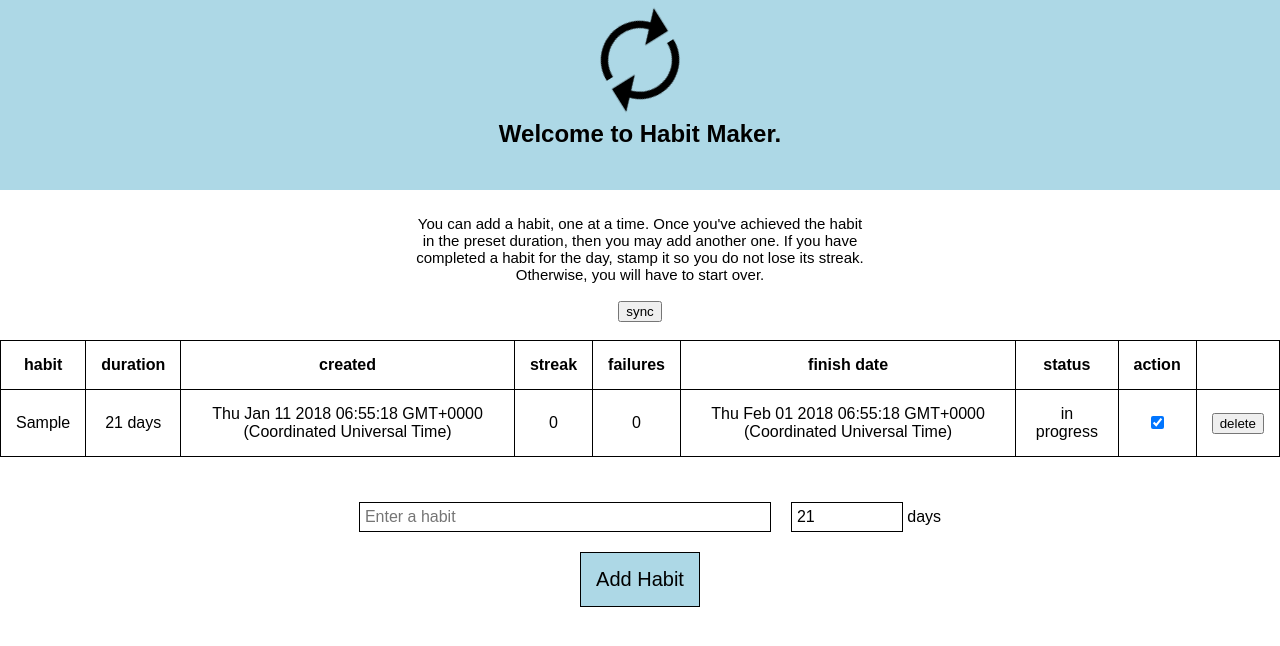
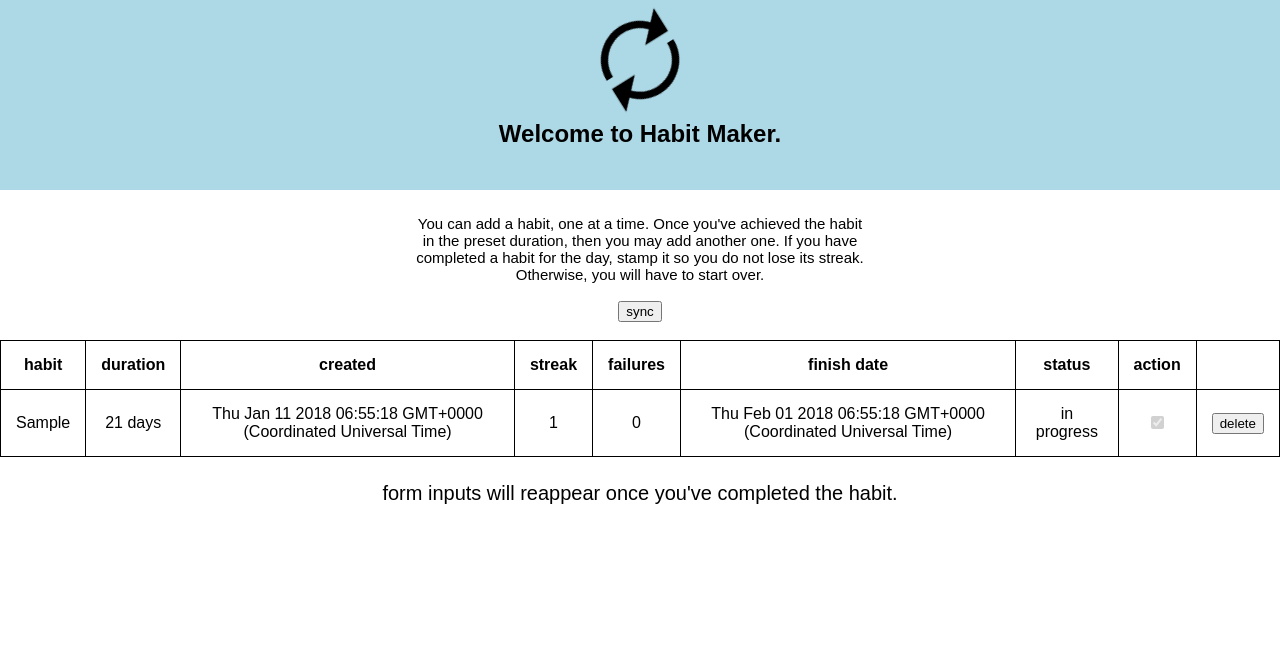
Before and after one commit to drshrey/habitmaker, a React (Create React App) app: page / in a window 1280 px wide. Both pictures are taken after typing "Sample" into the empty fields and a click on the input "Add Habit". Shown: the top 646 px of the page. Built offline with nearby package versions, Linux system fonts and the light colour scheme.

Commit message:
quick commit

```diff
--- a/src/App.css
+++ b/src/App.css
@@ -73,3 +73,8 @@ th, td {
   padding: 15px;
   cursor: pointer;
 }
+
+.placeholder {
+  font-size: 20px;
+  padding: 25px;
+}
--- a/src/App.js
+++ b/src/App.js
@@ -25,6 +25,7 @@ class App extends Component {
     var self = this
     habits.map(function(habit, idx){
       // var changedHabit = self.changeHabitStateIfAny(habit)
+      console.log(habit)
       if(habit.enabled){
         var changedHabit = self.changeHabitStateIfAny(habit)
         habits[idx] = changedHabit
@@ -52,11 +53,11 @@ class App extends Component {
       name: this.state.habitName,
       duration: this.state.habitDuration,
       created: today.toString(),
-      streak: 0,
+      streak: 1,
       enabled: true,
       failures: 0,
       finish_date: finish_date.toString(),
-      last_checked: new Date(2).toString(),
+      last_checked:today.toString(),
     }
     var habits = this.state.habits;
     habits.push(habit);
@@ -70,12 +71,15 @@ class App extends Component {
   }
 
   incompleteHabitExists(){
+    var self = this;
+    var res = false;
     this.state.habits.map(function(habit){
-      if(this.getStatus(habit) !== 'finished'){
-        return true
+      console.log(self.getStatus(habit))
+      if(self.getStatus(habit) !== 'finished'){
+        res = true;
       }
     })
-    return false
+    return res;
   }
 
   deleteHabit(idx){
@@ -96,11 +100,11 @@ class App extends Component {
       name: habits[idx].name,
       duration: habits[idx].duration,
       created: today.toString(),
-      streak: 0,
+      streak: 1,
       enabled: true,
       failures: 0,
       finish_date: finish_date.toString(),
-      last_checked: new Date(1).toString(),
+      last_checked: today.toString(),
     }
 
     habits[idx] = habit
@@ -128,9 +132,9 @@ class App extends Component {
   habitNotCheckedInTime(habit){
     var today = new Date();
     console.log(habit.last_checked)
-    if(today.getFullYear() - new Date(habit.last_checked).getFullYear() < 0
-    || today.getDate() - new Date(habit.last_checked).getDate() < 0
-    || today.getMonth() - new Date(habit.last_checked).getMonth() < 0){
+    if(new Date(habit.last_checked).getFullYear() - today.getFullYear()< 0
+    || new Date(habit.last_checked).getDate() - today.getDate() < 0
+    || new Date(habit.last_checked).getMonth() - today.getMonth() < 0){
       return true;
     }
     return false;
@@ -142,9 +146,9 @@ class App extends Component {
     if(!habit.last_checked){
       return "failed";
     }
-    if(new Date(habit.last_checked).getFullYear() === 1969 && new Date(habit.last_checked).getDay() === 3){
-      return 'in progress';
-    }
+    // if(new Date(habit.last_checked).getFullYear() === 1969 && new Date(habit.last_checked).getDay() === 3){
+    //   return 'in progress';
+    // }
     if(today === habit.finish_date && new Date(habit.last_checked) === today){
       return "finished";
     }
@@ -200,7 +204,7 @@ class App extends Component {
                 />
               )
               console.log(self.getStatus(habit))
-              if(self.getStatus(habit) === "failed"){
+              if(self.getStatus(habit) === "failed" || habit.enabled === false){
                 checkedView = (<button onClick={() => self.restartHabit(idx)}>restart</button>)
               }
               return (
@@ -219,6 +223,7 @@ class App extends Component {
             })}
           </tbody>
         </table>
+        {!this.incompleteHabitExists() &&
           <form className="habitform" onSubmit={this.addHabit.bind(this)}>
             <input
               type="text"
@@ -242,8 +247,15 @@ class App extends Component {
               type="submit"
               value="Add Habit"
               className="habitsubmit"
+              disabled={this.incompleteHabitExists()}
             />
           </form>
+        }
+        {this.incompleteHabitExists() &&
+          <div className="placeholder">
+            form inputs will reappear once you've completed the habit.
+          </div>
+        }
       </div>
     );
   }
```
Lines whose indentation alone changed are shown as unchanged.
